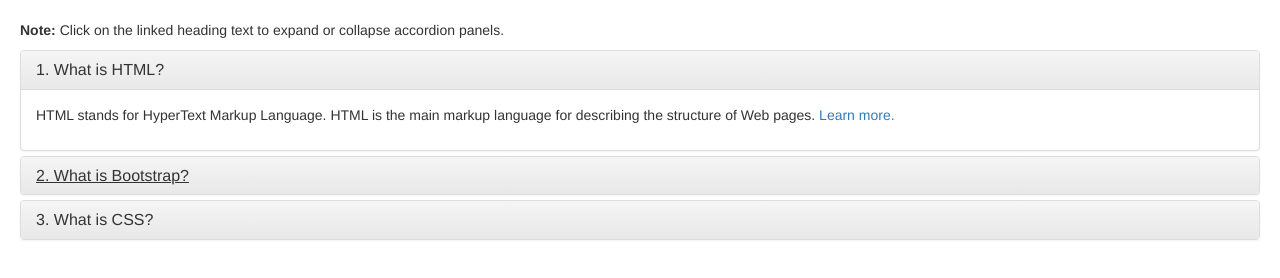
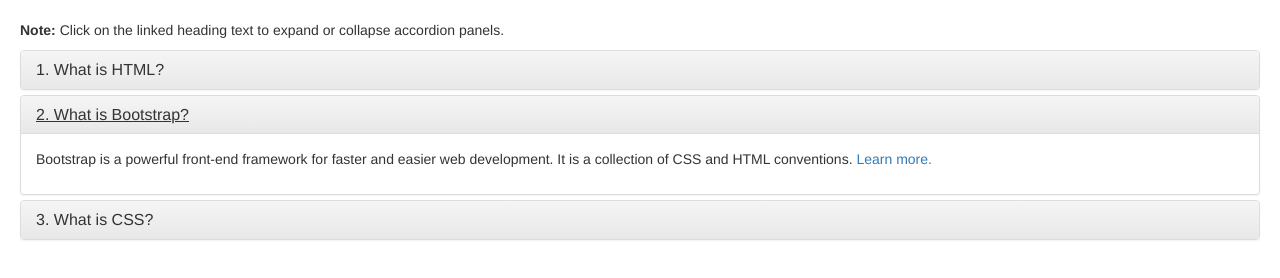
Before and after one commit to rakesh556575/ajnouri.github.io, a plain HTML site: page misc/index.html in a window 1280 px wide. Both pictures are taken after a click on the link "2. What is Bootstrap?". Drawn offline with nearby package versions, Linux system fonts and the light colour scheme.

Commit message:
Update index.html

```diff
--- a/misc/index.html
+++ b/misc/index.html
@@ -25,7 +25,7 @@
                     <a data-toggle="collapse" data-parent="#accordion" href="#collapseOne">1. What is HTML?</a>
                 </h4>
             </div>
-            <div id="collapse1" class="panel-collapse collapse in">
+            <div id="collapseOne" class="panel-collapse collapse in">
                 <div class="panel-body">
                     <p>HTML stands for HyperText Markup Language. HTML is the main markup language for describing the structure of Web pages. <a href="http://www.tutorialrepublic.com/html-tutorial/" target="_blank">Learn more.</a></p>
                 </div>
@@ -37,7 +37,7 @@
                     <a data-toggle="collapse" data-parent="#accordion" href="#collapseTwo">2. What is Bootstrap?</a>
                 </h4>
             </div>
-            <div id="collapse2" class="panel-collapse collapse">
+            <div id="collapseTwo" class="panel-collapse collapse">
                 <div class="panel-body">
                     <p>Bootstrap is a powerful front-end framework for faster and easier web development. It is a collection of CSS and HTML conventions. <a href="http://www.tutorialrepublic.com/twitter-bootstrap-tutorial/" target="_blank">Learn more.</a></p>
                 </div>
@@ -49,7 +49,7 @@
                     <a data-toggle="collapse" data-parent="#accordion" href="#collapseThree">3. What is CSS?</a>
                 </h4>
             </div>
-            <div id="collapse3" class="panel-collapse collapse">
+            <div id="collapseThree" class="panel-collapse collapse">
                 <div class="panel-body">
                     <p>CSS stands for Cascading Style Sheet. CSS allows you to specify various style properties for a given HTML element such as colors, backgrounds, fonts etc. <a href="http://www.tutorialrepublic.com/css-tutorial/" target="_blank">Learn more.</a></p>
                 </div>
```
